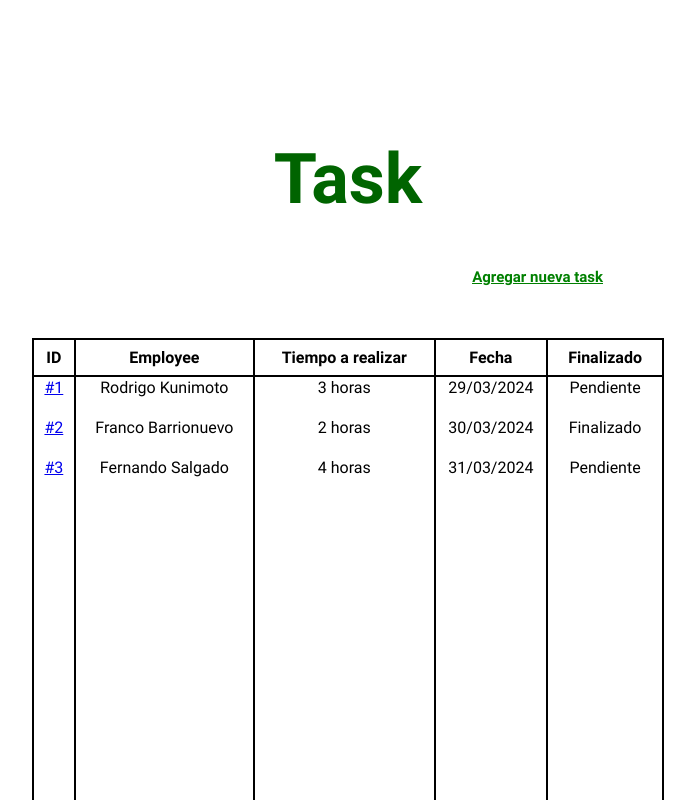
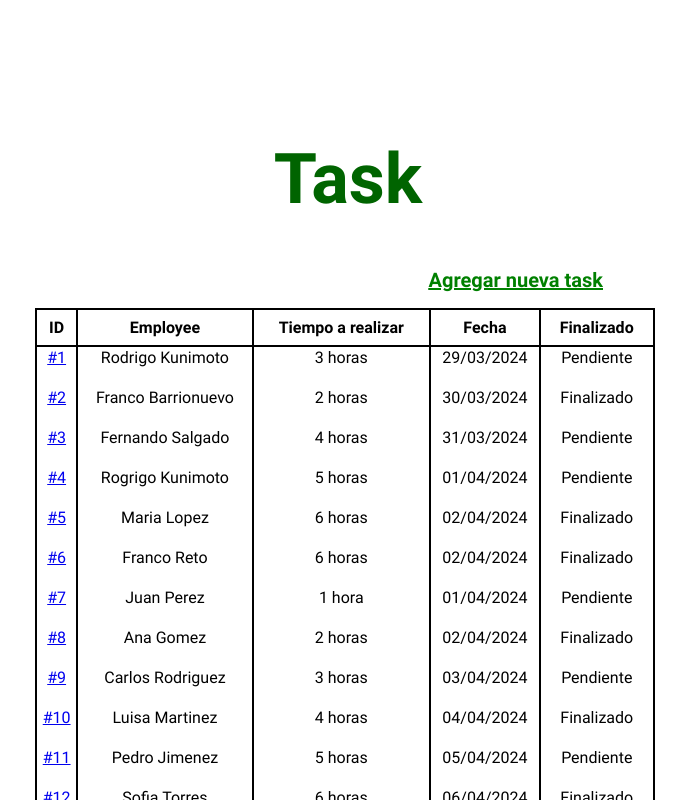
Before and after one commit to Aplicaciones-Web-WX55-Group-S-del-Softw/frontend-application, a Vue app: page /tasks in a window 1280 px wide. Shown: the top 800 px of the page, without its empty margins (292-987 px from the left). Built offline with nearby package versions, Linux system fonts and the light colour scheme.

Commit message:
change(dashboard-analytics): updated task cards to handle data changes.

```diff
--- a/src/shared/components/task-card/task-details-card.vue
+++ b/src/shared/components/task-card/task-details-card.vue
@@ -1,14 +1,11 @@
 <script>
 import { useRoute } from 'vue-router';
+import db from '../../../../server/db.json';
 
 export default {
   data() {
     return {
-      tasks: [
-        { id: "#1", employee: 'Rogrigo Kunimoto', time: '3 horas', date: '29/03/2024', finished: "Pendiente", description: "Dar de comer a todos los pollos del granero 10" },
-        { id: "#2", employee: 'Franco Barrionuevo', time: '2 horas', date: '30/03/2024', finished: "Finalizado", description: "Dar de comer a todos los pollos del granero 8" },
-        { id: "#3", employee: 'Fernando Salgado', time: '4 horas', date: '31/03/2024', finished: "Pendiente", description: "Dar de comer a todos los pollos del granero 3" },
-      ],
+      tasks: db.tasks,
     };
   },
 
@@ -25,14 +22,14 @@ export default {
   <div class="container">
     <div v-if="task">
       <h1>Task {{task.id}}</h1>
-      <div  class="card">
-      <p><span class="bold-text">Empleado:</span> {{ task.employee }}</p>
-      <p><span class="bold-text">Fecha:</span> {{ task.date }}</p>
-      <p><span class="bold-text">Descripción:</span> {{ task.description }}</p>
+      <div class="card">
+        <p><span class="bold-text">Empleado:</span> {{ task.employee }}</p>
+        <p><span class="bold-text">Fecha:</span> {{ task.date }}</p>
+        <p><span class="bold-text">Descripción:</span> {{ task.description }}</p>
+      </div>
     </div>
-    </div>
-    <div v-else>
-      <p>No se encontró la tarea</p>
+    <div v-else class="error-card">
+      <p>⚠️ No se encontró la tarea</p>
     </div>
   </div>
 </template>
@@ -72,4 +69,19 @@ h1{
   flex-direction: column;
   justify-content: left;
 }
+.error-card {
+  background-color: #ffe6e6;
+  border: 1px solid #ff0000;
+  box-shadow: 0 2px 8px rgba(255, 0, 0, 0.25);
+  padding: 20px;
+  width: 30%;
+  height: 190px;
+  margin-top: 100px;
+  display: flex;
+  flex-direction: column;
+  justify-content: center;
+  align-items: center;
+  text-align: center;
+  font-size: 1.2em;
+}
 </style>
--- a/src/shared/components/task-card/task-table-card.vue
+++ b/src/shared/components/task-card/task-table-card.vue
@@ -1,12 +1,9 @@
 <script>
+import db from '../../../../server/db.json';
 export default {
   data() {
     return {
-      tasks: [
-        { id: "#1", employee: 'Rodrigo Kunimoto', time: '3 horas', date: '29/03/2024', finished: "Pendiente" },
-        { id: "#2", employee: 'Franco Barrionuevo', time: '2 horas', date: '30/03/2024', finished: "Finalizado" },
-        { id: "#3", employee: 'Fernando Salgado', time: '4 horas', date: '31/03/2024', finished: "Pendiente" },
-      ],
+      data: db
     };
   },
 };
@@ -14,6 +11,7 @@ export default {
 <template>
   <div class="container">
     <h1>Task</h1>
+    <div class="table-container">
     <h2><router-link to="/new-task">Agregar nueva task</router-link></h2>
     <table>
       <tr>
@@ -22,27 +20,23 @@ export default {
         <th>Tiempo a realizar</th>
         <th>Fecha</th>
         <th>Finalizado</th>
-
       </tr>
-      <tr v-for="task in tasks" :key="task.id">
-
-        <td><router-link :to="`/tasks-details/${task.id.substring(1)}`">{{ task.id }}</router-link></td>
-        <td>{{ task.employee }}</td>
-        <td>{{ task.time }}</td>
-        <td>{{ task.date }}</td>
-        <td>{{ task.finished}}</td>
+      <tr v-for="item in data.tasks" :key="item.id">
+        <td><router-link :to="`/tasks-details/${item.id.substring(1)}`">{{ item.id }}</router-link></td>
+        <td>{{ item.employee }}</td>
+        <td>{{ item.time }}</td>
+        <td>{{ item.date }}</td>
+        <td>{{ item.finished}}</td>
       </tr>
-
       <tr class="empty-row">
         <td></td>
         <td></td>
         <td></td>
         <td></td>
         <td></td>
-
       </tr>
     </table>
-
+  </div>
   </div>
 </template>
 
@@ -63,7 +57,7 @@ h1{
   color:darkgreen;
 }
 h2 {
-  font-size: 15px;
+  font-size: 20px;
   text-decoration: underline;
   position: absolute;
   right: 377px;
@@ -71,6 +65,7 @@ h2 {
   margin:0;
   color:darkgreen !important;
 }
+
 h2 > a {
   color: green !important;
 }
@@ -80,9 +75,11 @@ h2 > a:hover {
 }
 
 table {
-  width: 50%;
+  width: 70%;
   border-collapse: collapse;
   border: 2px solid black;
+  margin-top: 100px;
+
 }
 
 th {
@@ -100,11 +97,15 @@ td {
 
 }
 .empty-row {
-  height: 380px;
+  height: 100px;
 }
 .empty-row td {
   border-bottom: 1px solid #000;
   height: 20px;
 }
-
+.table-container {
+  width: 70%;
+  height: 700px;
+  margin: 200px 60px auto auto;
+}
 </style>
```
